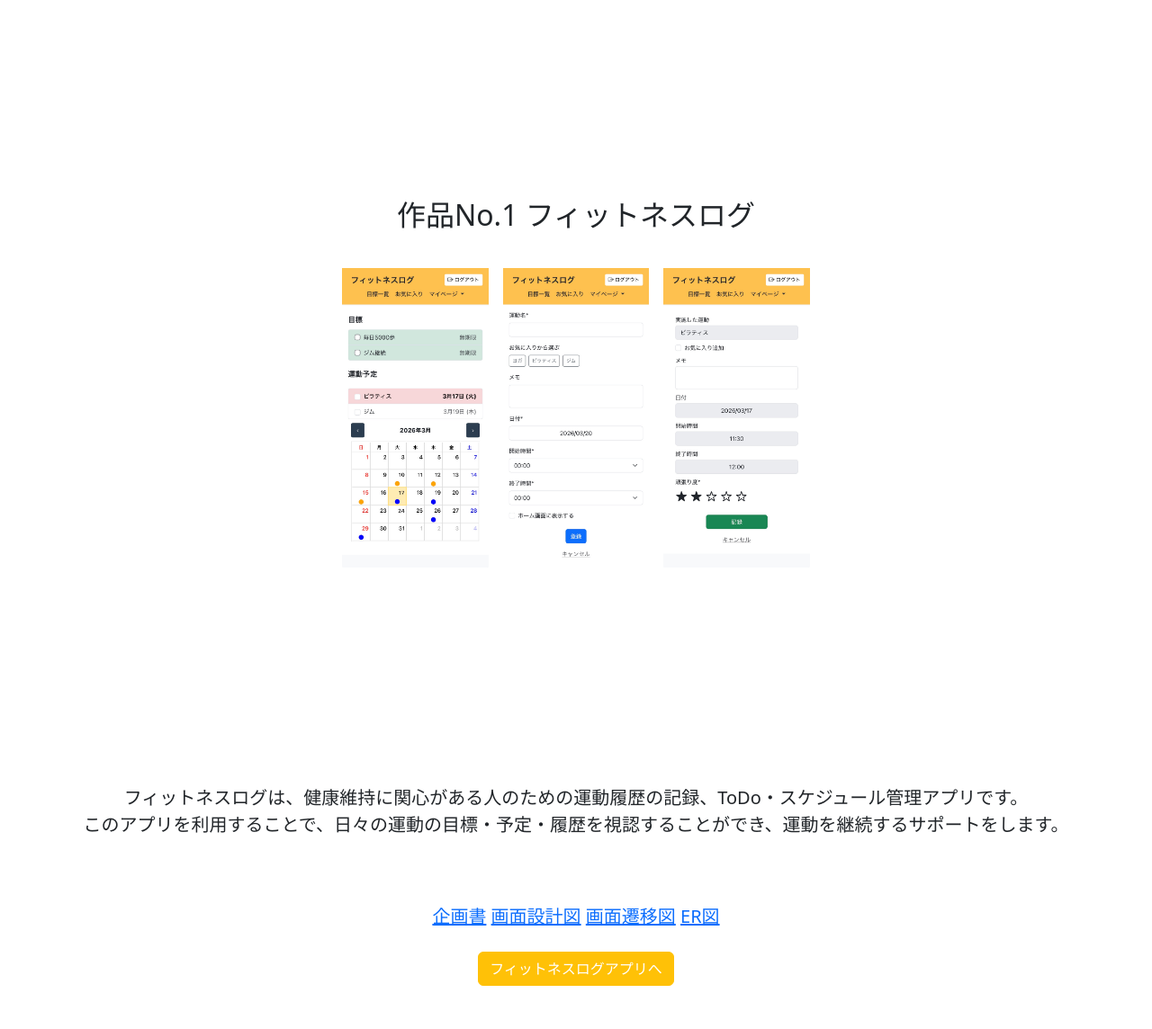
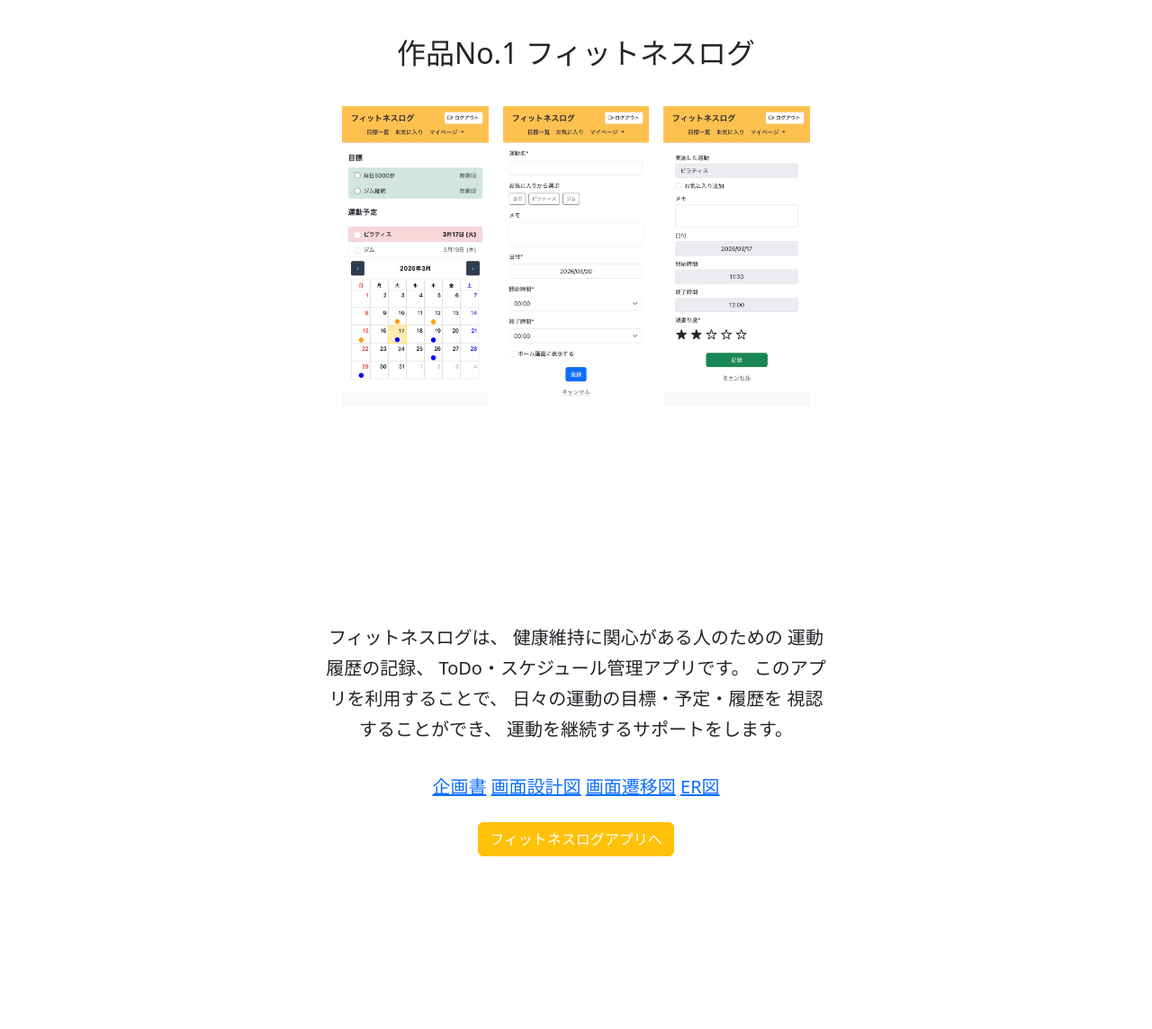
Before and after one commit to ao308/my-app, a Django app: page / in a window 1280 px wide. Shown: the whole page at 90% size. After the commit the page ends 952 px from the top, so only its background shows below. Run offline with Django 5.2, Linux system fonts and the light colour scheme.

Commit message:
最終版

```diff
--- a/fitnessproject/app/templates/app/home.html
+++ b/fitnessproject/app/templates/app/home.html
@@ -12,7 +12,6 @@
   {% for goal in goals %}
   <li class="list-group-item bg-success-subtle d-flex justify-content-between align-items-center">
 
-  <!-- 左側：チェック＋タイトル -->
   <div class="d-flex align-items-center gap-2">
     <form method="post" action="{% url 'app:complete_goal' goal.id %}">
       {% csrf_token %}
@@ -21,7 +20,6 @@
     <span class="goal-font">{{ goal.title }}</span>
   </div>
 
-  <!-- 右側：期限 -->
   <div>
     <span class="text-muted">
       {% if goal.no_deadline %}
@@ -78,10 +76,8 @@
   </ul>
 {% endif %}
 
-<!-- カレンダー -->
 <div id="calendar" class="mt-5 mb-4"></div>
 
-<!-- モーダル -->
 <div class="modal fade" id="plan-list-modal" tabindex="-1">
   <div class="modal-dialog">
     <div class="modal-content">
--- a/fitnessproject/app/templates/app/index.html
+++ b/fitnessproject/app/templates/app/index.html
@@ -23,13 +23,12 @@
       </div>
     </nav>
 
-    <main>
+    <main style="margin-top: -180px;">
       <div class="container">
         <div class="card border-0 shadow-none text-center">
           <div class="p-4 bg-white text-dark">
             <h2 class="title">作品No.1 フィットネスログ</h2>
 
-            <!-- 3枚横並び -->
             <div class="row g-3 text-center mt-4">
 
               <div class="col-12 col-md-4">
@@ -57,15 +56,40 @@
       </div>
     </main>
 
-    <p class="lead mb-4 text-center">
-      フィットネスログは、健康維持に関心がある人のための<wbr>
-      運動履歴の記録、ToDo・スケジュール管理アプリです。<br>
-      このアプリを利用することで、<wbr>
-      日々の運動の目標・予定・履歴を視認することができ、<wbr>
-      運動を継続するサポートをします。
-    </p>
+<p class="lead mb-2 text-center mx-auto text-block">
+  フィットネスログは、<span class="sp-br"><br></span>
+  健康維持に関心がある人のための<span class="sp-br"><br></span>
+  運動履歴の記録、<span class="sp-br"><br></span>
+  ToDo・スケジュール管理アプリです。<span class="sp-br"><br></span>
+  このアプリを利用することで、<span class="sp-br"><br></span>
+  日々の運動の目標・予定・履歴を<span class="sp-br"><br></span>
+  視認することができ、<span class="sp-br"><br></span>
+  運動を継続するサポートをします。
+</p>
 
-    <div class="container text-center fs-5 py-5">
+<style>
+  .text-block {
+    max-width: 560px;
+    line-height: 1.7;
+  }
+
+  /* PCでは完全に消す（DOMから消える扱い） */
+  .sp-br {
+    display: none !important;
+  }
+
+  /* スマホだけ改行を表示 */
+  @media (max-width: 768px) {
+    .text-block {
+      max-width: 90%;
+    }
+    .sp-br {
+      display: inline !important;
+    }
+  }
+</style>
+
+    <div class="container text-center fs-5">
       <a href="{% static 'pdf/企画書.pdf' %}" target="_blank">企画書</a>
       <a href="{% static 'pdf/画面設計図.pdf' %}" target="_blank"> 画面設計図</a>
       <a href="{% static 'svg/画面遷移図.drawio.svg' %}" target="_blank"> 画面遷移図</a>
--- a/fitnessproject/app/templates/app/user_login.html
+++ b/fitnessproject/app/templates/app/user_login.html
@@ -9,7 +9,8 @@
 </head>
 <body class="bg-light">
 
- <div class="d-flex justify-content-center align-items-center" style="min-height: 100vh;">
+ <div class="d-flex justify-content-center align-items-center"
+     style="min-height: 100vh; transform: translateY(-180px);">
  <div class="container py-5" style="max-width: 360px;">
    <h2 class="mb-4 text-center">フィットネスログ</h2>
 
```
Also changed, not shown: fitnessproject/app/templates/base.html (+18 -15 lines).
